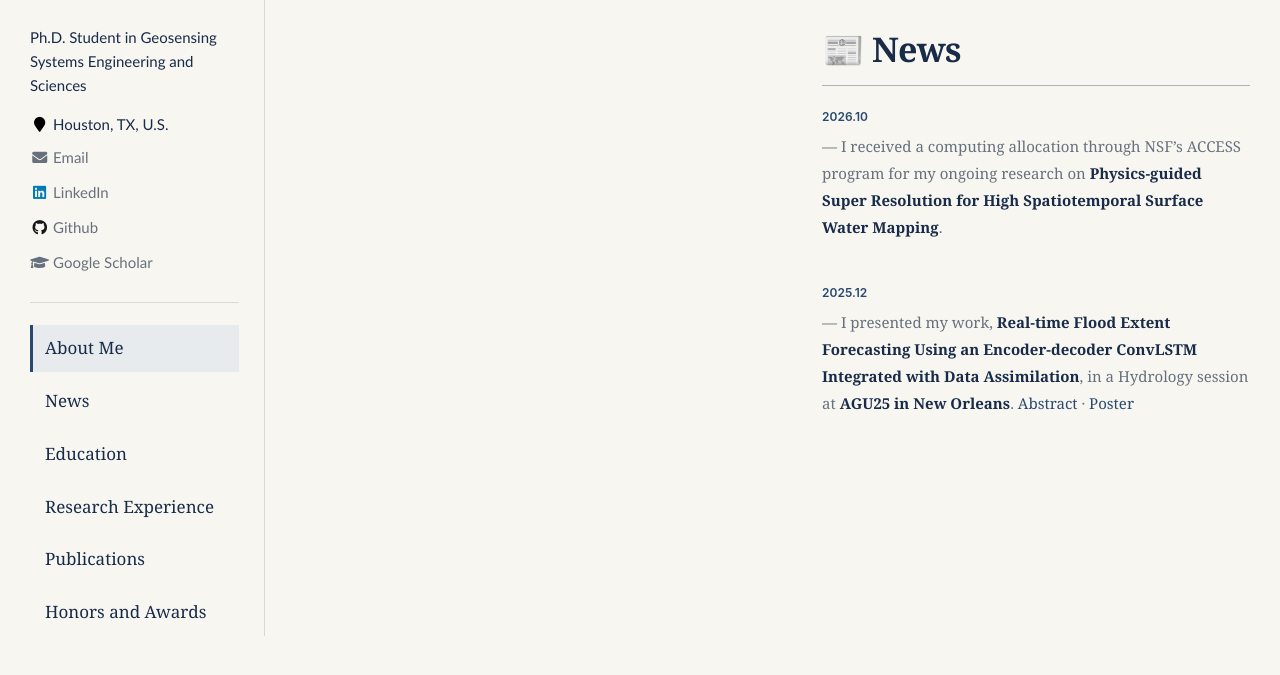
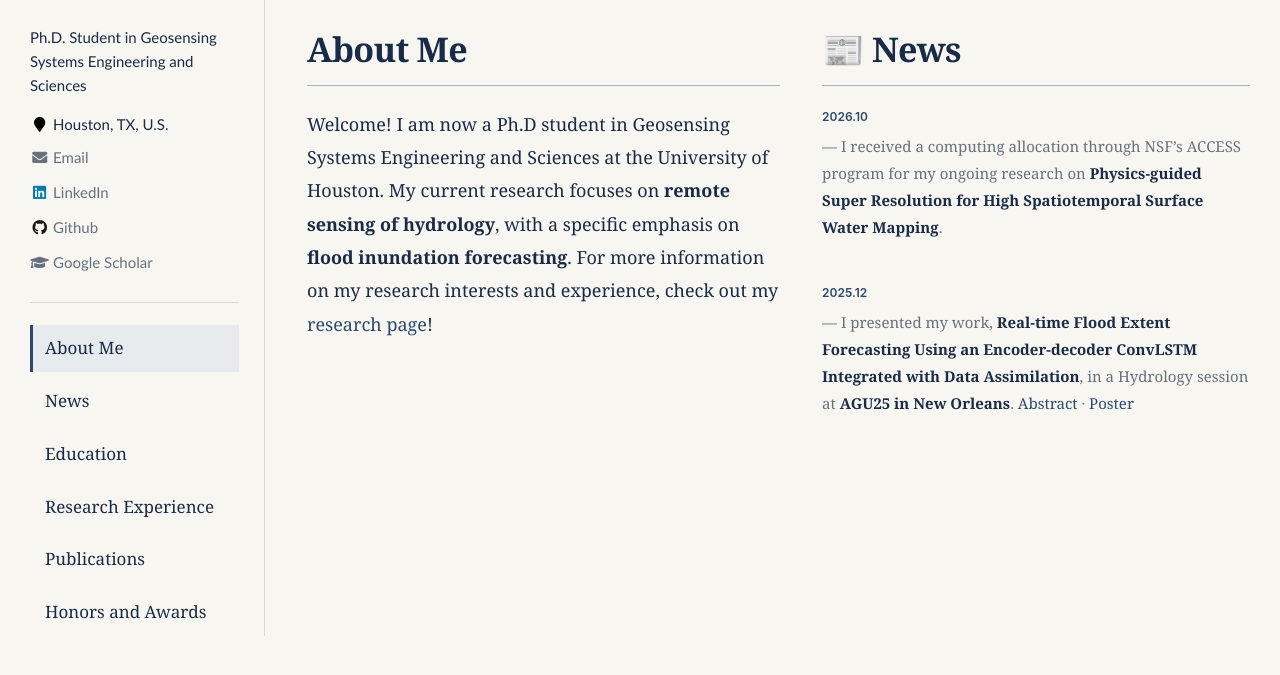
Before and after one commit to LunaLeeYue/LunaLeeYue.github.io, a Jekyll site: the page built from _pages/about.md, in a window 1280 px wide and 974 px high, cut to the strip 258-933 px from the top of the window. Built offline with Jekyll 4.4.1, drawn with Linux system fonts in a browser that asks for light colours.

Commit message:
Fix About Me heading anchor in editorial layout

```diff
--- a/_pages/about.md
+++ b/_pages/about.md
@@ -16,7 +16,7 @@
 <div class="home-banner"><img src="{{ '/images/agu2025-study-area.jpg' | relative_url }}" alt="" aria-hidden="true"><span>Upper Mississippi Alluvial Plain · Study area</span></div>
 <div class="home-columns" markdown="1">
 <div id="about-me" class="editorial-about" markdown="1">
-# About Me
+<h1 id="about-heading">About Me</h1>
 
 Welcome! I am now a Ph.D student in Geosensing Systems Engineering and Sciences at the University of Houston. My current research focuses on **remote sensing of hydrology**, with a specific emphasis on **flood inundation forecasting**. For more information on my research interests and experience, check out my [research page](#-experience)!
 </div>
```
